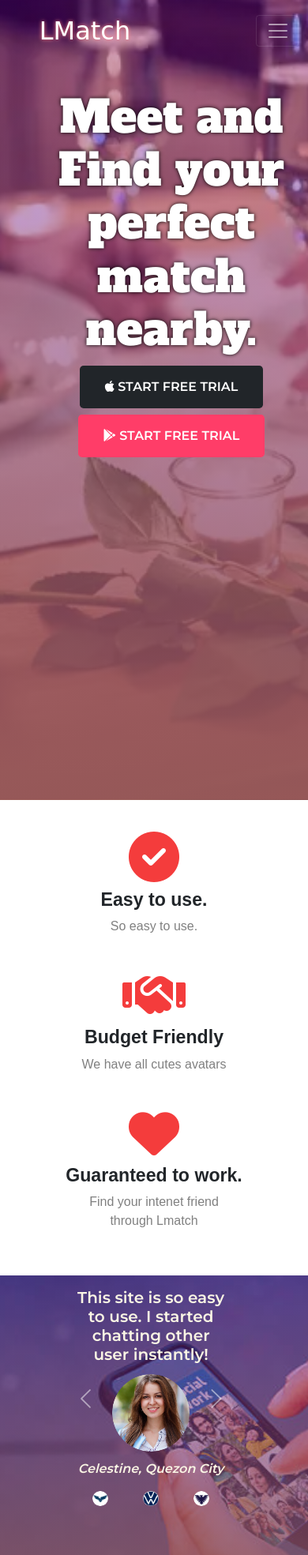
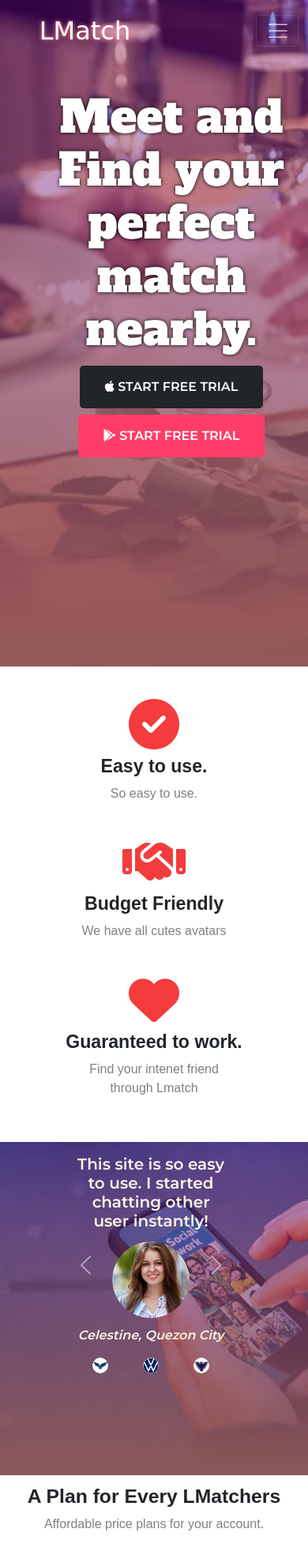
Before and after one commit to Leilunaaa/LMatchhhh, a plain HTML site: page index.html in a window 390 px wide. Shown: the top 1969 px of the page at 79% size. Drawn offline with nearby package versions, Linux system fonts and the light colour scheme; a web font is replaced by a local one.

Commit message:
Update style.css

```diff
--- a/style.css
+++ b/style.css
@@ -254,19 +254,19 @@ font-size: 1rem;
 @media (max-width:1028px) {
   #title {
     text-align: center;
-    height: 120vh;
+    height: 100vh;
 
   }
 
   #testimonials{
     text-align: center;
     position:static;
-    height: 60vh;
+    height: 50vh;
   }
 #cta{
   position:static;
   text-align: center;
-  height: 40vh;
+  height: 30vh;
 }
 
 }
```
